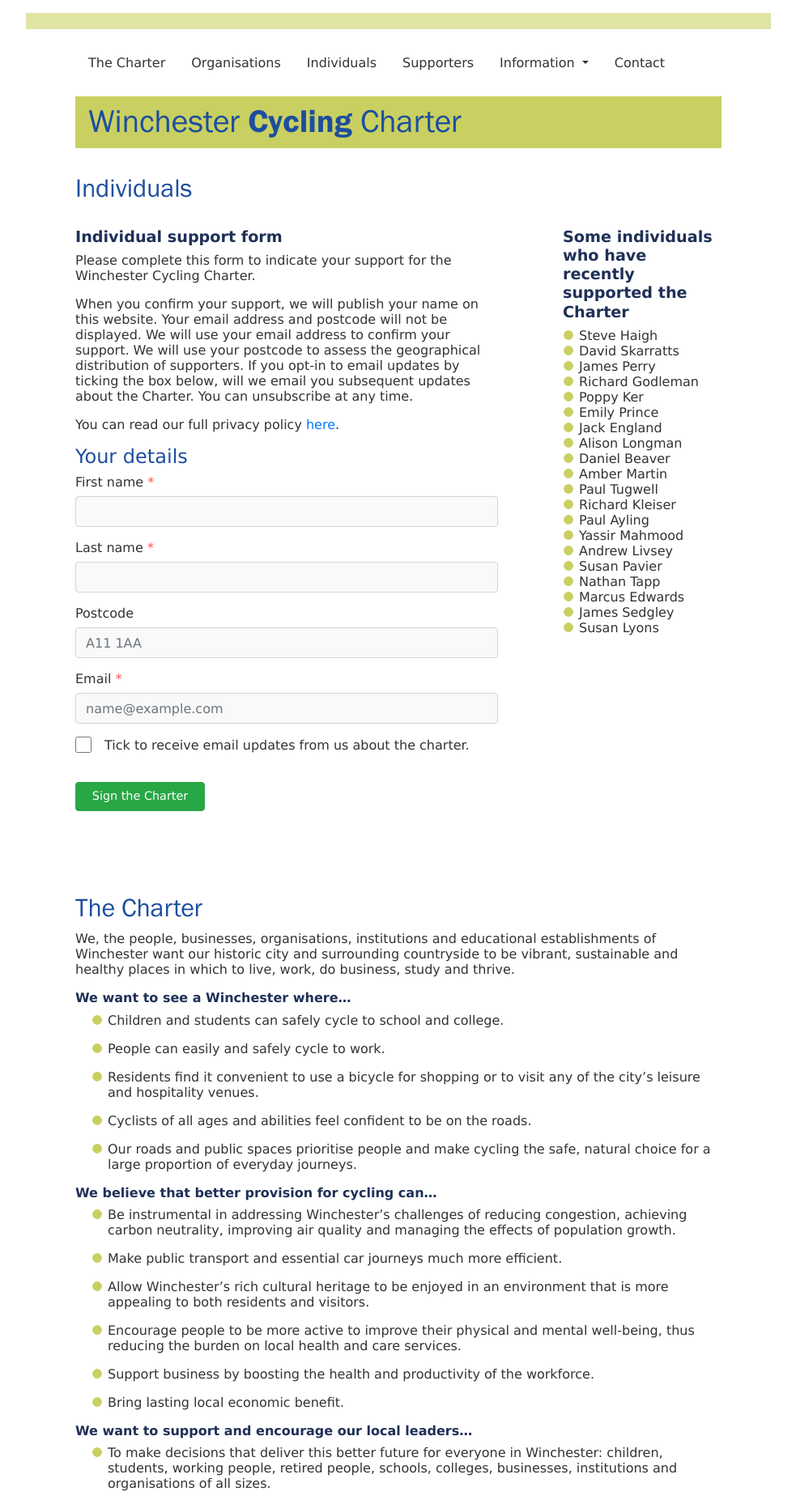
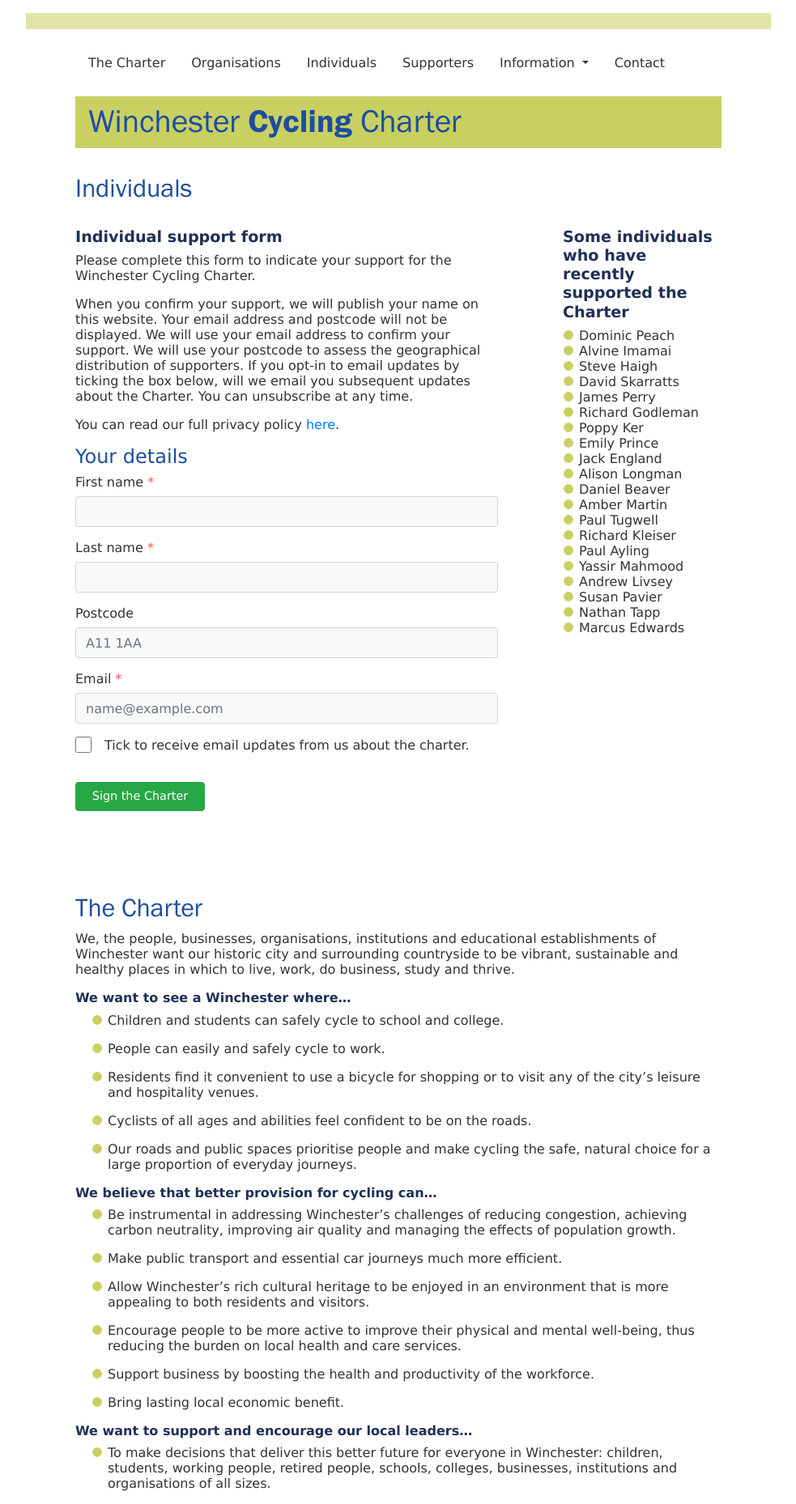
Before and after one commit to winchestercyclingcharter/winchestercyclingcharter.github.io, a Jekyll site: the page built from ind-page.md, in a window 1280 px wide. Shown: the whole page at 81% size, without its empty margins (148-1131 px from the left). Built offline with Jekyll 4.4.1, drawn with Linux system fonts in a browser that asks for light colours; nearby versions of some CDN libraries.

Commit message:
Update people.yml

```diff
--- a/_data/people.yml
+++ b/_data/people.yml
@@ -884,3 +884,5 @@ people:
 - { lastname: Perry, firstname: James, dt:  20260211-090339-606682 }
 - { lastname: Skarratts, firstname: David, dt:  20260401-200629-239157 }
 - { lastname: Haigh, firstname: Steve, dt:  20260424-081439-198128 }
+- { lastname: Imamai, firstname: Alvine, dt:  20260425-091656-639591 }
+- { lastname: Peach, firstname: Dominic, dt:  20260426-075238-563738 }
```
